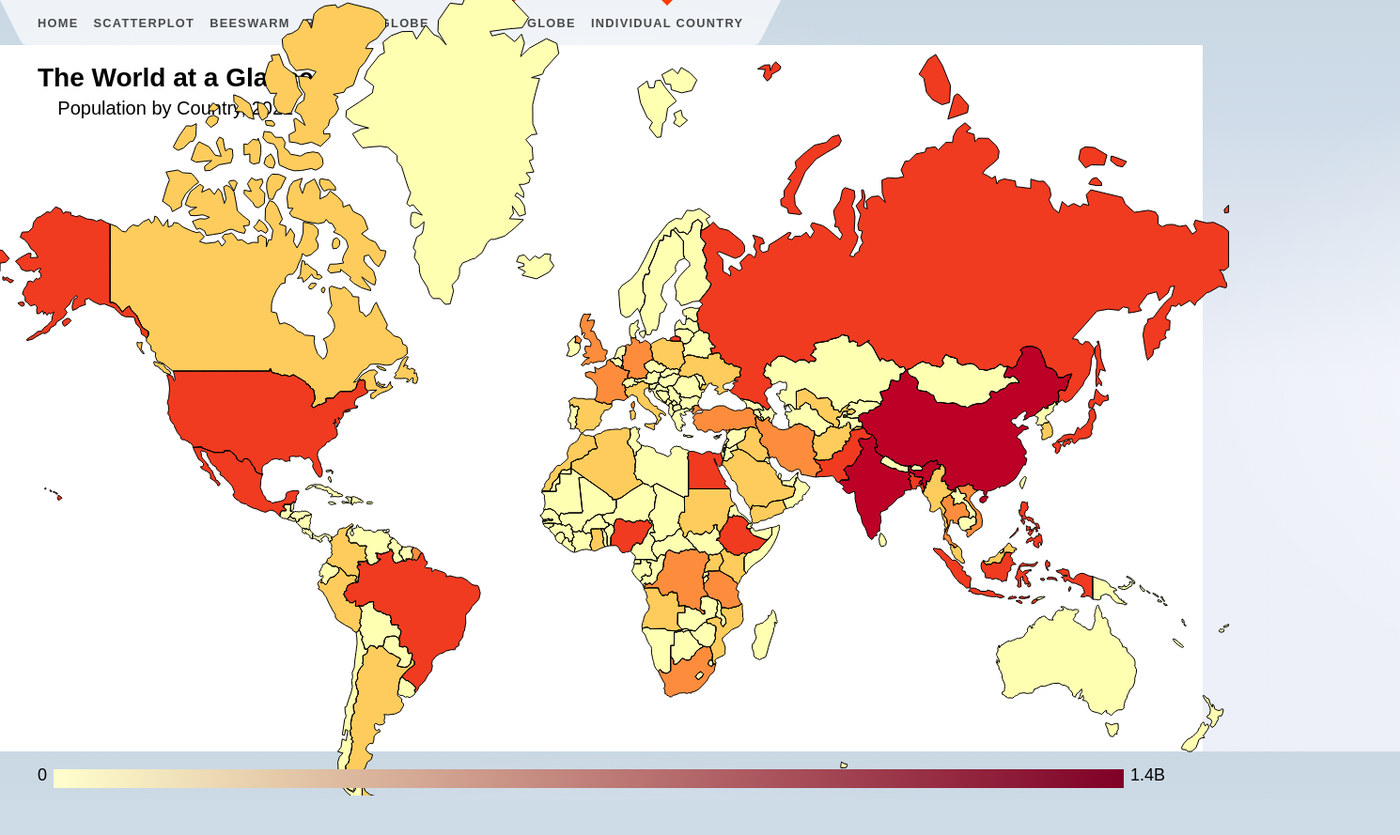
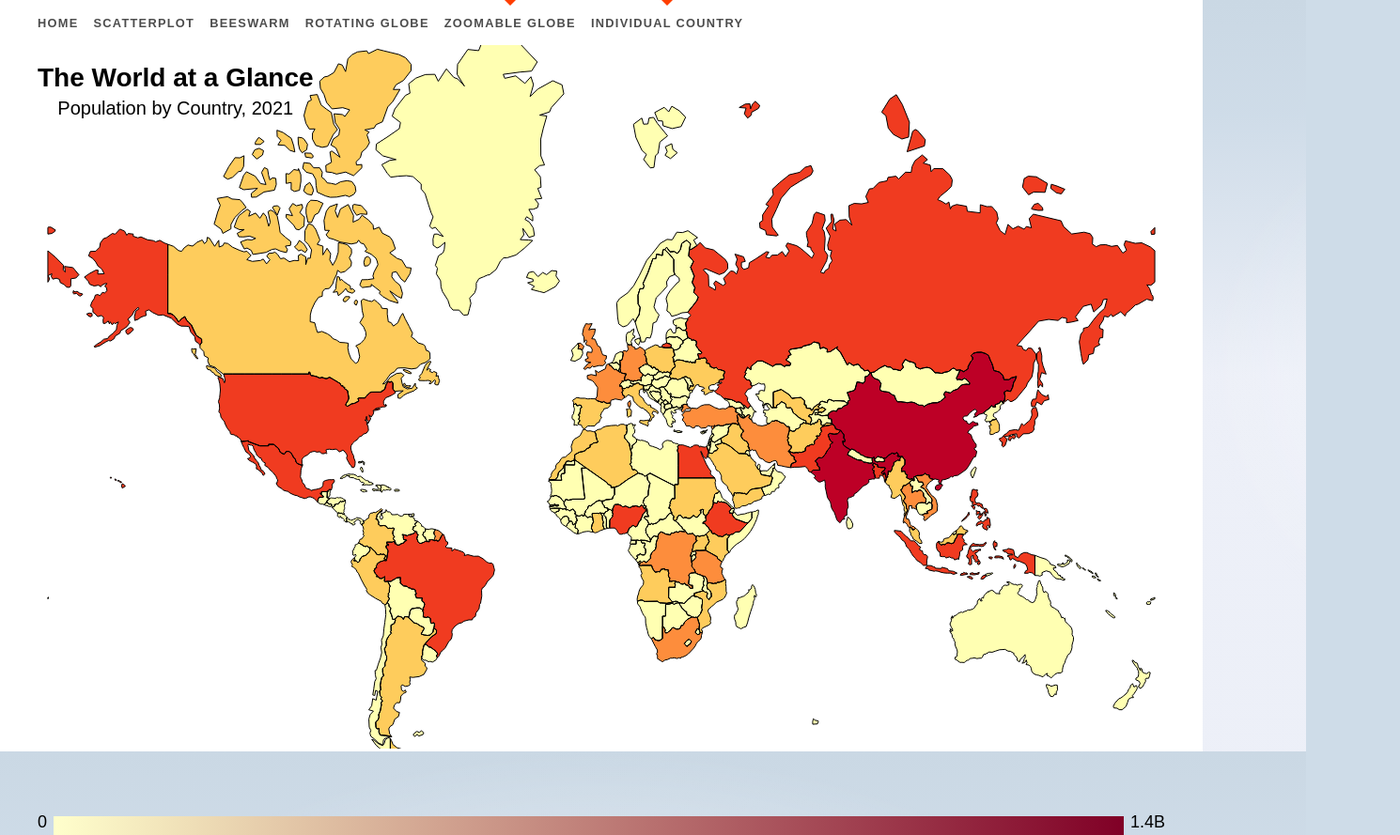
Before and after one commit to zakali22/d3-svelte, a SvelteKit app: page /geoMercator in a window 1280 px wide. Shown: the whole page at 94% size, 1490 px wide, since content can reach past the window. Before the commit the page ends 851 px from the top, so only its background shows below. Built offline with nearby package versions, Linux system fonts and the light colour scheme.

Commit message:
Fix a few repsoniveness issues

```diff
--- a/src/components/geo/Legend.svelte
+++ b/src/components/geo/Legend.svelte
@@ -35,7 +35,7 @@
 <style>
     .legend-scale {
         position: absolute;
-        top: calc(800px + 15px);
+        top: calc(var(--chart-height, 600px) + 15px);
         left: 50%;
         transform: translateX(-50%);
         width: 100%;
--- a/src/components/geo/Tooltip.svelte
+++ b/src/components/geo/Tooltip.svelte
@@ -19,7 +19,7 @@
     .tooltip {
         position: absolute;
         right:0;
-        top: calc(800px - 100px);
+        top: calc(var(--chart-height, 600px) - 100px);
         background: var(--bg-colour, transparent);
         padding: 15px;
     }
--- a/src/routes/Header.svelte
+++ b/src/routes/Header.svelte
@@ -40,6 +40,8 @@
 	header {
 		display: flex;
 		justify-content: space-between;
+		z-index: 100;
+		background-color: #fff;
 	}
 
 	.corner {
--- a/src/routes/beeswarm/+page.svelte
+++ b/src/routes/beeswarm/+page.svelte
@@ -141,6 +141,14 @@
         user-select: none;
     }
 
+    .chart-container {
+        max-width: 70%;
+        /* margin: 0 auto; */
+        position: relative;
+        left: 50%;
+        transform: translateX(-50%);
+    }
+
     h1 {
         margin: 0 0 0.5rem 0;
         font-size: 1.35rem;
--- a/src/routes/geo/+page.svelte
+++ b/src/routes/geo/+page.svelte
@@ -29,7 +29,7 @@
     })
 
     /** Define projection */
-    let width = 800, height = width
+    let width = 600, height = width
     $: projection = geoOrthographic()
         .scale(width / 2)
         .rotate([$xRotation, ($yRotation * -1)]) //x,y,z
--- a/src/routes/geoMercator/+page.svelte
+++ b/src/routes/geoMercator/+page.svelte
@@ -30,7 +30,7 @@
     })
 
     /** Define projection */
-    let width = 1700, height = width / 2
+    let width = 1500, height = width / 2
     $: projection = geoMercator().scale(width / 8).translate([width / 2, height / 1.4])
 
     /** Path function to convert coord into svg path */
@@ -98,7 +98,7 @@
         <h2>Population by Country, 2021</h2>
     </div>
 
-    <div class="chart-container" bind:clientWidth={width}>
+    <div class="chart-container" bind:clientWidth={width} clientHeight={height}>
 
         <svg {width} {height} viewBox="0, 0, {width}, {height}"  bind:this={globe}>
             <!-- Countries -->
@@ -139,10 +139,10 @@
         </svg>
 
         {#if clickedCountryData && clickedCountryData.country}
-            <Tooltip --font-colour="#000" --bg-colour="#fff" data={clickedCountryData} />
+            <Tooltip --chart-height="800px" --font-colour="#000" --bg-colour="#fff" data={clickedCountryData} />
         {/if}
 
-        <Legend --font-colour="#000" colorScale={legendScale} data={clickedCountryData}  />
+        <Legend --chart-height="800px" --font-colour="#000" colorScale={legendScale} data={clickedCountryData}  />
     </div>
 </div>
 
```
